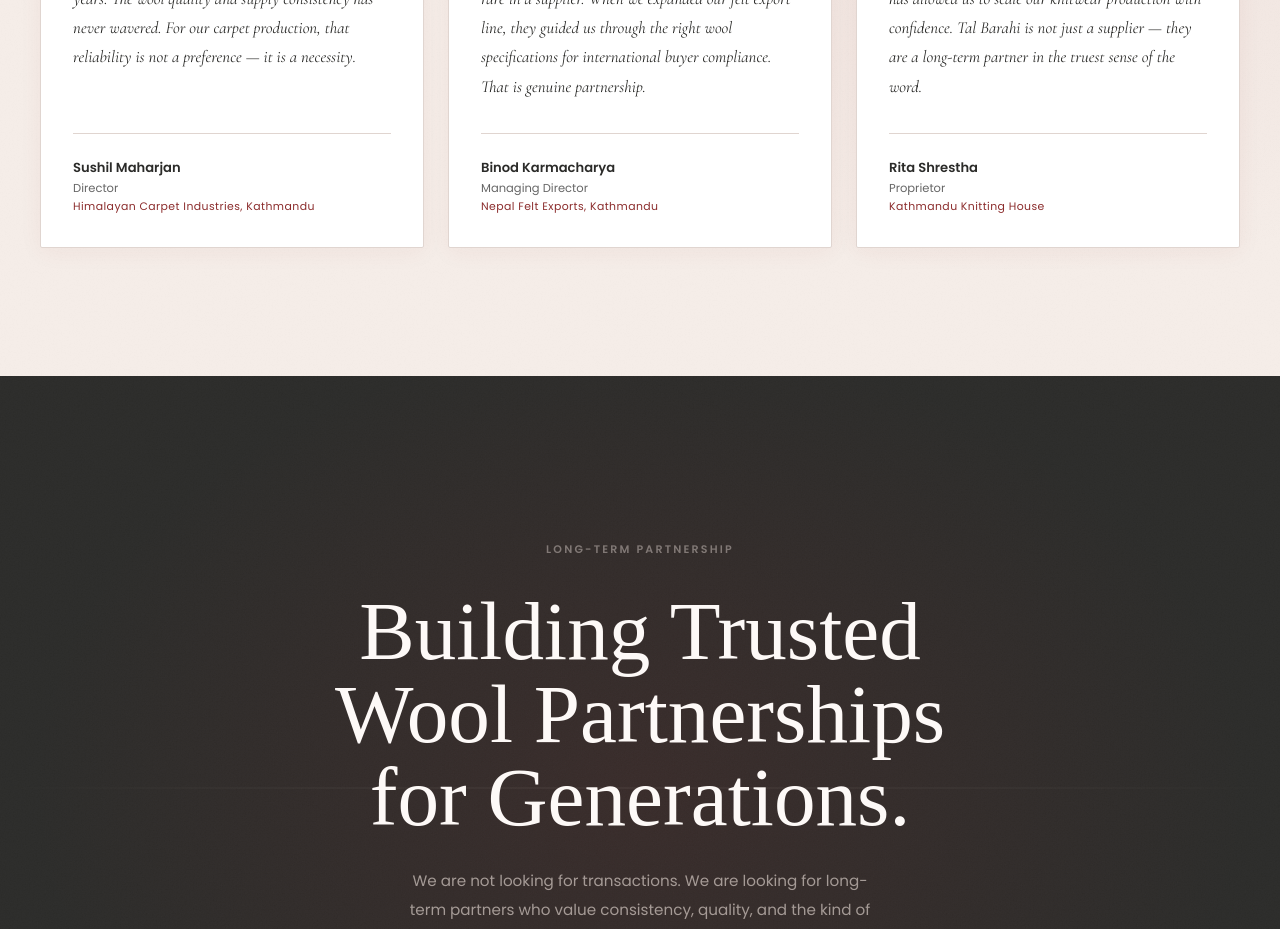
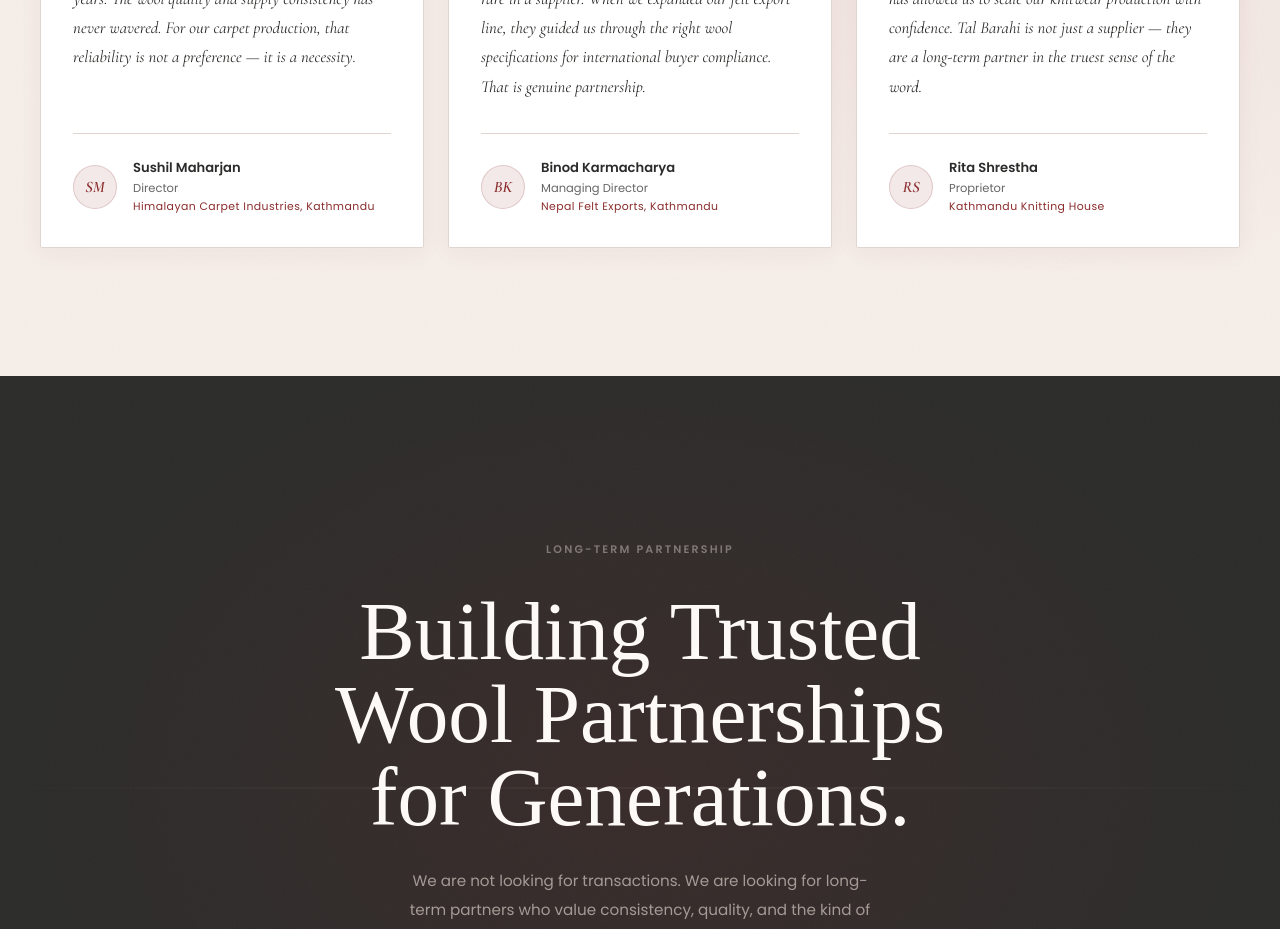
Before and after one commit to aml-lohani/talbarahi-website, a Next.js app: page / in a window 1280 px wide. Shown: the part 4420-5349 px from the top of the page. Built offline with nearby package versions, Linux system fonts and the light colour scheme; a web font is replaced by a local one.

Commit message:
added photos section for tentemonial

```diff
--- a/src/app/page.tsx
+++ b/src/app/page.tsx
@@ -757,7 +757,20 @@ export default function HomePage() {
                     {t.quote}
                   </blockquote>
                   {/* Attribution */}
-                  <div className="pt-6 border-t border-brand-border">
+                  <div className="pt-6 border-t border-brand-border flex items-center gap-4">
+                    {/* Initials avatar */}
+                    <div
+                      className="flex-shrink-0 w-11 h-11 rounded-full flex items-center justify-center"
+                      style={{ background: 'rgba(139,44,44,0.10)', border: '1px solid rgba(139,44,44,0.18)' }}
+                    >
+                      <span
+                        className="font-semibold"
+                        style={{ fontFamily: '"Cormorant Garamond", serif', fontSize: '1rem', color: '#8B2C2C', fontStyle: 'italic' }}
+                      >
+                        {t.name.split(' ').map((n: string) => n[0]).join('')}
+                      </span>
+                    </div>
+                    <div>
                       <p
                         className="font-sans font-semibold text-brand-charcoal"
                         style={{ fontSize: '0.82rem' }}
@@ -776,6 +789,7 @@ export default function HomePage() {
                       >
                         {t.company}
                       </p>
+                    </div>
                   </div>
                 </div>
               </StaggerItem>
```
Also changed, not shown: 1 other file (tests, documents, lock files or other folders). Lines whose indentation alone changed are shown as unchanged.
